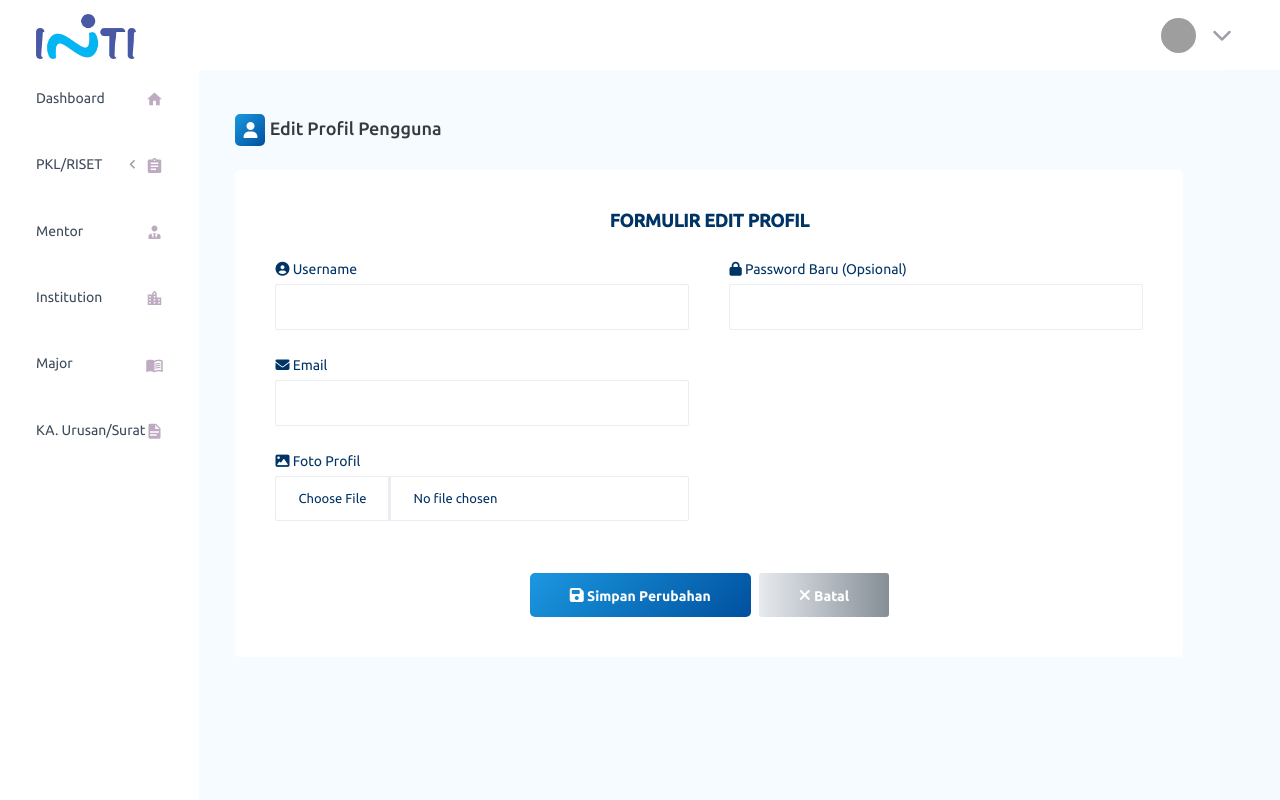
After one commit to shilmapuspita/sistempkl, a CodeIgniter 4 app: the page made by app/Views/admin/edit_profile.php in a window 1280 px wide. The commit adds this page. Run offline with PHP 8.4 and a stand-in for CodeIgniter, Linux system fonts and the light colour scheme; the template is opened without the code that fills it, so the values that code supplies are empty; some libraries are stand-ins or nearby versions; grey boxes are pictures that could not be loaded.

Commit message:
push perubahan session login

```diff
--- a/app/Config/Routes.php
+++ b/app/Config/Routes.php
@@ -83,3 +83,7 @@ $routes->get('logout', 'AdminController::logout');
 // routes untuk register
 $routes->get('/admin/register', 'AdminController::register');
 $routes->post('/admin/register', 'AdminController::processRegister');
+
+// routes untuk edit profil
+$routes->get('admin/edit_profile', 'AdminController::editProfile');
+$routes->post('admin/update_profile', 'AdminController::updateProfile');
--- /dev/null
+++ b/app/Views/admin/edit_profile.php
@@ -0,0 +1,72 @@
+<?= $this->extend('layouts/admin') ?>
+
+<?= $this->section('content') ?>
+<div class="main-panel">
+    <div class="content-wrapper">
+        <div class="page-header">
+            <h3 class="page-title">
+                <span class="btn btn-gradient-blue p-2 shadow-sm">
+                    <i class="fa-solid fa-user"></i>
+                </span> Edit Profil Pengguna
+            </h3>
+        </div>
+
+        <div class="card shadow-lg">
+            <div class="card-body">
+                <?php if (session()->getFlashdata('errors')) : ?>
+                    <div class="alert alert-danger">
+                        <ul>
+                            <?php foreach (session()->getFlashdata('errors') as $error) : ?>
+                                <li><?= esc($error) ?></li>
+                            <?php endforeach; ?>
+                        </ul>
+                    </div>
+                <?php endif; ?>
+
+                <h4 class="card-title text-center text-primary fw-bold">FORMULIR EDIT PROFIL</h4>
+                <br>
+                <form action="<?= base_url('admin/update-profil') ?>" method="post" enctype="multipart/form-data">
+                    <?= csrf_field() ?>
+
+                    <div class="row">
+                        <div class="col-md-6">
+                            <div class="form-group">
+                                <label><i class="fa-solid fa-user-circle"></i> Username</label>
+                                <input type="text" class="form-control shadow-sm" id="username" name="username"
+                                       value="<?= session('username') ?>" required>
+                            </div>
+
+                            <div class="form-group">
+                                <label><i class="fa-solid fa-envelope"></i> Email</label>
+                                <input type="email" class="form-control shadow-sm" id="email" name="email"
+                                       value="<?= session('email') ?>" required>
+                            </div>
+
+                            <div class="form-group">
+                                <label><i class="fa-solid fa-image"></i> Foto Profil</label>
+                                <input type="file" class="form-control shadow-sm" id="foto" name="foto">
+                            </div>
+                        </div>
+
+                        <div class="col-md-6">
+                            <div class="form-group">
+                                <label><i class="fa-solid fa-lock"></i> Password Baru (Opsional)</label>
+                                <input type="password" class="form-control shadow-sm" id="password" name="password">
+                            </div>
+                        </div>
+                    </div>
+
+                    <div class="d-flex justify-content-center mt-4">
+                        <button type="submit" class="btn btn-gradient-blue me-2 shadow-sm">
+                            <i class="fa-solid fa-save"></i> Simpan Perubahan
+                        </button>
+                        <a href="<?= base_url('admin/dashboard') ?>" class="btn btn-gradient-secondary shadow-sm">
+                            <i class="fa-solid fa-xmark"></i> Batal
+                        </a>
+                    </div>
+                </form>
+            </div>
+        </div>
+    </div>
+</div>
+<?= $this->endSection() ?>
--- a/app/Views/layouts/admin.php
+++ b/app/Views/layouts/admin.php
@@ -51,6 +51,8 @@ if (!session()->has('logged_in')) {
         <span class="mdi mdi-menu"></span>
       </button>
       <ul class="navbar-nav navbar-nav-right">
+        <ul class="navbar-nav ms-auto">
+          <!-- Profil Dropdown -->
           <li class="nav-item nav-profile dropdown">
             <a class="nav-link d-flex align-items-center" id="profileDropdown" href="#" data-bs-toggle="dropdown" aria-expanded="false">
               <!-- Foto Profil -->
@@ -60,21 +62,23 @@ if (!session()->has('logged_in')) {
               </div>
               <!-- Nama Profil -->
               <div class="nav-profile-text ms-2">
-              <p><?= session('username') ?></p>
+                <p><?= esc(session('username')) ?></p>
               </div>
               <!-- Ikon Dropdown -->
               <i class="fa-solid fa-chevron-down text-primary ms-2"></i>
             </a>
             <!-- Dropdown Menu -->
             <div class="dropdown-menu navbar-dropdown" aria-labelledby="profileDropdown">
-            <a class="dropdown-item" href="#">
-              <i class="bi bi-pencil me-2 text-success"></i> Edit Profil
+              <a class="dropdown-item" href="<?= base_url('admin/edit_profile') ?>">
+                <i class="bi bi-pencil me-2 text-success"></i> Edit Profile
               </a>
               <div class="dropdown-divider"></div>
               <a class="dropdown-item" href="<?= base_url('logout') ?>">
-              <i class="mdi mdi-logout me-2 text-primary"></i> Signout </a>
+                <i class="mdi mdi-logout me-2 text-primary"></i> Signout
+              </a>
             </div>
           </li>
+        </ul>
         <button class="navbar-toggler navbar-toggler-right d-lg-none align-self-center"
           type="button"
           data-bs-toggle="offcanvas"
```
Also changed, not shown: app/Controllers/AdminController.php (+97 -21 lines), app/Views/admin/dashboard.php (+26 -82 lines), 4 other files. Lines whose indentation alone changed are shown as unchanged.
